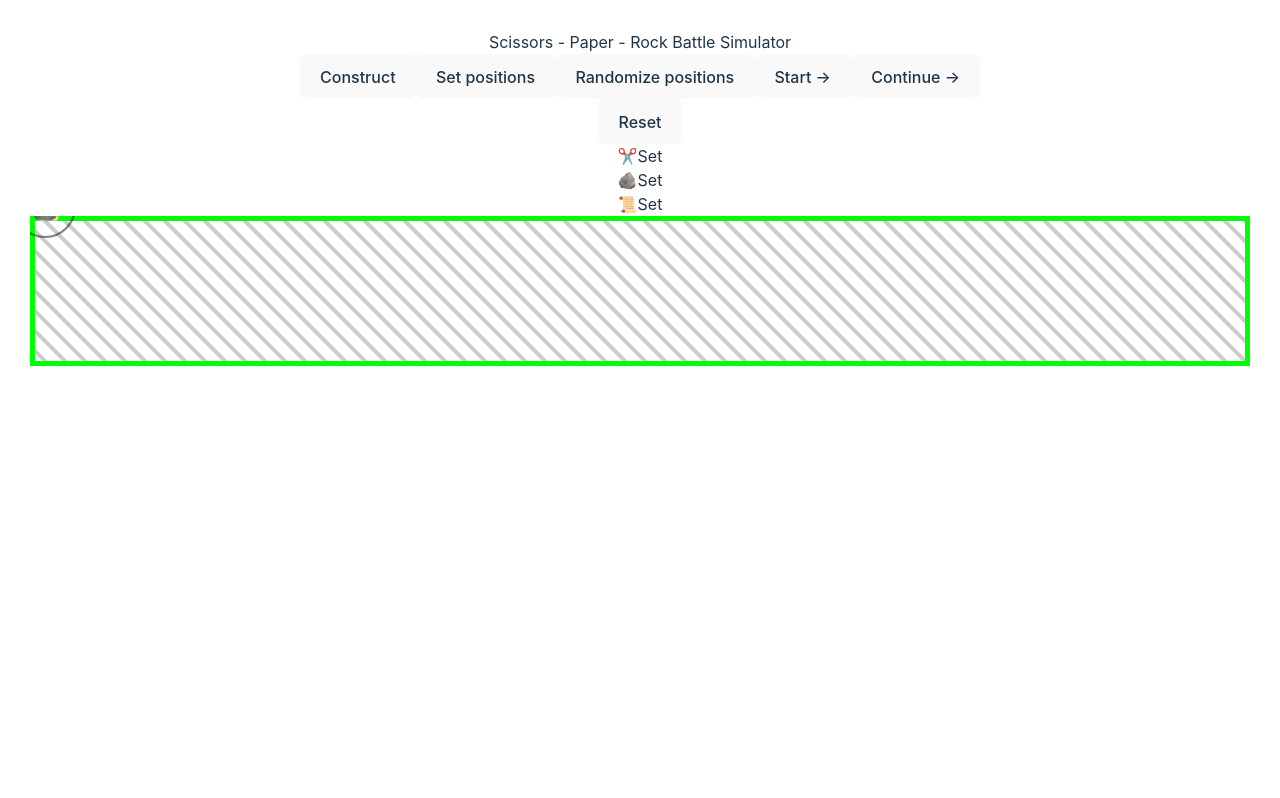
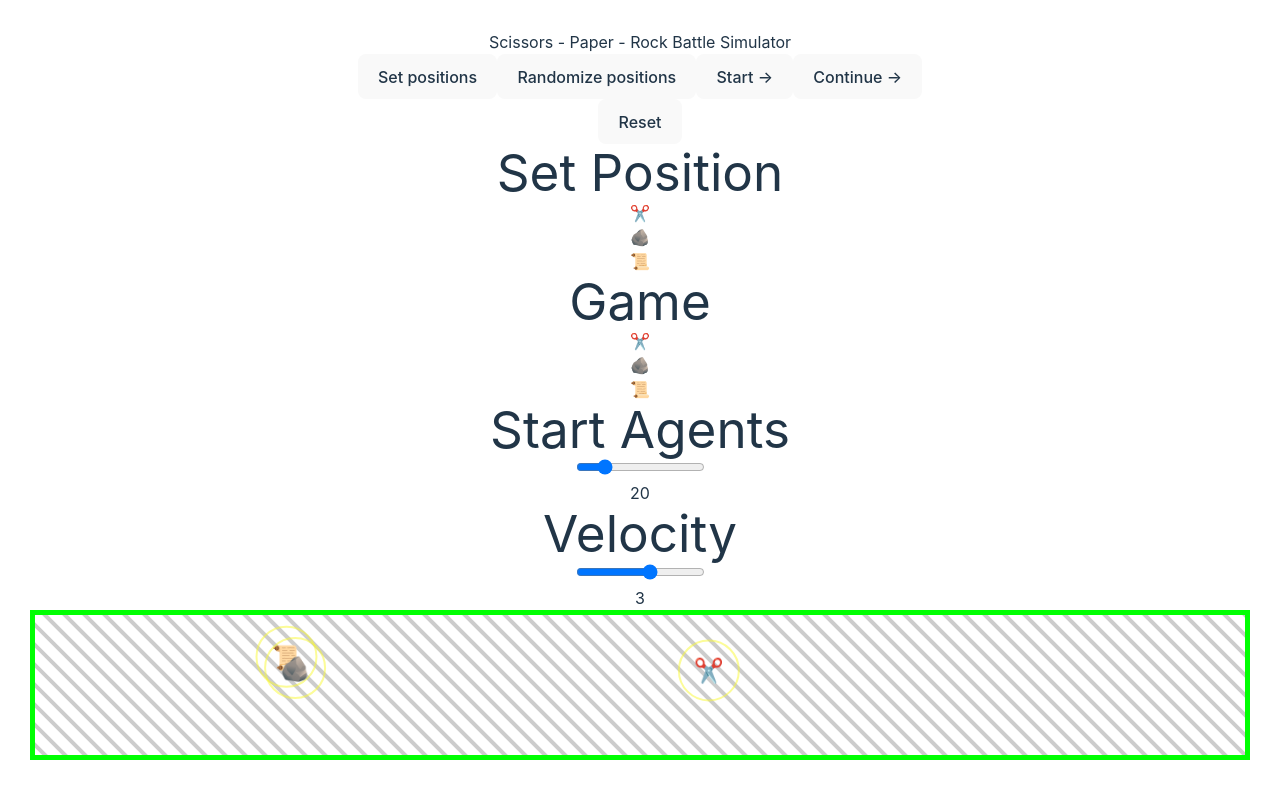
Before and after one commit to MrRomo/scissors-paper-rock, a React (Vite) app: page / in a window 1280 px wide. Built offline with nearby package versions, Linux system fonts and the light colour scheme.

Commit message:
feat: set velocity and star agents

```diff
--- /dev/null
+++ b/src/components/atoms/Barchart.tsx
@@ -0,0 +1,35 @@
+import { TableContext } from "@providers"
+import { useContext, useEffect, useState } from "react"
+
+interface BarchartProps {
+    icon: string
+    color: 'red' | 'blue' | 'green'
+}
+
+const colorBar = {
+    red: 'bg-red-500',
+    green: 'bg-green-500',
+    blue: 'bg-blue-500',
+}
+
+export const Barchart = ({ color, icon }: BarchartProps) => {
+    const { agents } = useContext(TableContext)
+    const [percentage, setPercentage] = useState(0)
+
+    useEffect(() => {
+        const total = agents.length
+        const count = agents.filter(agent => agent.icon === icon).length
+        const percentage = (count / total) * 100
+        setPercentage(percentage)
+    }, [agents, icon])
+
+    return (
+        <div className="flex flex-col items-center gap-2">
+            <div className="w-4 h-32 bg-slate-700 rounded-full flex flex-col-reverse">
+                <div className={`w-full ${colorBar[color]} rounded-full `} style={{ height: `${percentage}%` }}></div>
+            </div>
+            <span role="img" aria-label="icon">{icon}</span>
+        </div>
+    )
+
+}
--- a/src/components/atoms/Slider.tsx
+++ b/src/components/atoms/Slider.tsx
@@ -1,23 +1,33 @@
 import React from 'react';
 
-function NativeSlider({value, setValue}: {value: number, setValue: (e: number) => void}){
+interface NativeSliderProps {
+    setValue: (e: number) => void;
+    min: number;
+    max: number;
+    value: number;
+    step?: number;
+    disabled?: boolean;
+}
+
+export function NativeSlider({ value, setValue, min, max, step, disabled }: NativeSliderProps) {
+
 
     const handleChange = (e: React.ChangeEvent<HTMLInputElement>) => {
-        setValue(parseInt(e.target.value));
+        setValue(Number(e.target.value));
     }
 
     return (
         <div className='flex gap-2'>
             <input
                 type="range"
-                min={1} // Valor mínimo del slider
-                max={300} // Valor máximo del slider
+                min={min || 1} // Valor mínimo del slider
+                max={max || 300} // Valor máximo del slider
                 value={value} // Valor actual del slider
                 onChange={handleChange} // Función que se ejecuta al cambiar el valor
+                step={step || 1}
+                disabled={disabled}
             />
             <div>{value}</div> {/* Mostrar el valor actual */}
         </div>
     );
 }
-
-export default NativeSlider;
--- a/src/components/atoms/index.ts
+++ b/src/components/atoms/index.ts
@@ -1 +1,3 @@
 export * from './Button';
+export * from './Barchart';
+export * from './Slider';
--- a/src/components/molecules/Engine.tsx
+++ b/src/components/molecules/Engine.tsx
@@ -2,7 +2,7 @@
 import { TableContext } from "@providers"
 
 export const Engine = ({ children }: { children: React.ReactNode }) => {
-    const { agents, stage, setAgents, emitters, walls } = useContext(TableContext)
+    const { agents, stage, setAgents, emitters, walls, velocity, canvasSize } = useContext(TableContext)
     const requestRef = useRef<number>()
     const distance = 3
 
@@ -27,7 +27,6 @@
         for (const wall of walls) {
             wall.draw(ctx)
         }
-
         //draw emmiters
         emitters.paper.draw(ctx)
         emitters.scissors.draw(ctx)
@@ -47,7 +46,11 @@
     function updateElement() {
         // Actualiza la posición del elemento
         for (let i = 0; i < agents.length; i++) {
-            agents[i].move()
+            agents[i].move(velocity)
+            if (agents[i].coord.x < -5 || agents[i].coord.x > canvasSize.width + 5 || agents[i].coord.y < -5 || agents[i].coord.y > canvasSize.height + 5) {
+                agents.splice(i, 1)
+                continue
+            }
             const distances = walls.map(wall => ({ distance: agents[i].calculateDistance(wall), wall }))
             const closestWall = distances.filter(e => !isNaN(e.distance))
                 .reduce((acc, curr) => acc.distance < curr.distance ? acc : curr)
@@ -55,11 +58,11 @@
                 agents[i].direction = agents[i].calculateReflexion(closestWall.wall)
             }
             //battle phase
-            for (let j = i+1; j < agents.length; j++) {
+            for (let j = i + 1; j < agents.length; j++) {
                 agents[i].battle(agents[j])
             }
         }
-        setAgents(agents)
+        setAgents([...agents])
     }
 
 
@@ -67,7 +70,7 @@
         if (stage !== 'run') return
         animate()
         return () => cancelAnimationFrame(requestRef.current as number)
-    }, [stage])
+    }, [stage, velocity])
 
 
     return children
--- a/src/components/organisms/Setbar.tsx
+++ b/src/components/organisms/Setbar.tsx
@@ -3,11 +3,11 @@
 import { useContext } from "react"
 
 export const Setbar = () => {
-    const { stage, setStage, emitters, setAgents, randomizeEmmitters } = useContext(TableContext)
+    const { stage, setStage, emitters, setAgents, randomizeEmmitters, startAgents } = useContext(TableContext)
 
     const createAgents = () => {
         const agents = []
-        for (let i = 0; i < 20; i++) {
+        for (let i = 0; i < startAgents; i++) {
             agents.push(emitters.rock.createAgent())
             agents.push(emitters.paper.createAgent())
             agents.push(emitters.scissors.createAgent())
@@ -21,12 +21,12 @@
         <div className="w-full bg-slate-800 rounded-md py-4 flex flex-col gap-4">
             <h2 className="text-white text-center text-2xl font-bold">Scissors - Paper - Rock Battle Simulator</h2>
             <div className="flex justify-center gap-4 px-4">
-                <Button
+                {/* <Button
                     text="Construct"
                     disabled={stage === 'run'}
                     classes={stage === 'construct' ? 'bg-green-500' : ''}
                     onClick={() => setStage("construct")}
-                />
+                /> */}
                 <Button
                     text="Set positions"
                     disabled={stage === 'run'}
--- a/src/components/organisms/Sidebar.tsx
+++ b/src/components/organisms/Sidebar.tsx
@@ -1,39 +1,56 @@
-import { Button } from "@atoms"
+import { Barchart, Button, NativeSlider } from "@atoms"
 import { TableContext } from "@providers"
+import { icons } from "@lib"
 import { useContext } from "react"
 import { twMerge } from "tailwind-merge"
 import { agent } from "types"
 
 export const Sidebar = () => {
-  const { reset, emitters, selectedAgent, setSelectedAgent, stage } = useContext(TableContext)
+  const { reset, emitters, selectedAgent, setSelectedAgent, stage, setVelocity, setStartAgents, startAgents, velocity } = useContext(TableContext)
+
   const agentClass = `bg-slate-700 rounded-full flex items-center justify-center font-medium text-lg w-36 py-4 ${stage === 'set' && 'cursor-pointer'}`
+
   const handleAgent = (agent: agent) => {
     if (stage === 'set') setSelectedAgent(agent)
   }
 
   return (
-    <div className="w-full  h-[70vh] bg-slate-800 rounded-md py-4">
+    <div className="w-full bg-slate-800 rounded-md py-4">
       <Button classes="px-12" text="Reset" onClick={() => reset()} />
-      <div className="my-4">
-        <div className="flex flex-col items-center justify-center gap-2">
-          <div className={twMerge(agentClass, selectedAgent === 'scissors' ? 'bg-slate-900' : '')}
-            onClick={() => handleAgent('scissors')}
-          >
-            <span role="img" aria-label="scissors">✂️</span>
-            {emitters.scissors.coords.x > 0 && emitters.scissors.coords.y > 0 ? `${Math.round(emitters.scissors.coords.x)}, ${Math.round(emitters.scissors.coords.y)}` : 'Set'}
-          </div>
-          <div className={twMerge(agentClass, selectedAgent === 'rock' ? 'bg-slate-900' : '')}
-            onClick={() => handleAgent('rock')}
-          >
-            <span role="img" aria-label="rock">🪨</span>
-            {emitters.rock.coords.x > 0 && emitters.rock.coords.y > 0 ? `${Math.round(emitters.rock.coords.x)}, ${Math.round(emitters.rock.coords.y)}` : 'Set'}
-          </div>
-          <div className={twMerge(agentClass, selectedAgent === 'paper' ? 'bg-slate-900' : '')}
-            onClick={() => handleAgent('paper')}
-          >
-            <span role="img" aria-label="paper">📜</span>
-            {emitters.paper.coords.x > 0 && emitters.paper.coords.y > 0 ? `${Math.round(emitters.paper.coords.x)}, ${Math.round(emitters.paper.coords.y)}` : 'Set'}
-          </div>
+      <div className={twMerge("m-4 border-4 border-gray-700 p-4 rounded-md", stage === 'set' && 'border-cyan-500')}>
+        <h1 className="text-center text-xl font-semibold mb-3">Set Position</h1>
+        <div className="flex items-center justify-center gap-2 px-2">
+          {
+            Object.keys(emitters).map((key, index) => {
+              const emitter = emitters[key as agent]
+              return (
+                <div key={index} className={twMerge(agentClass, selectedAgent === key ? 'bg-slate-900' : '')}
+                  onClick={() => handleAgent(key as agent)}
+                >
+                  <span role="img" aria-label={key}>{icons[emitter.icon]}</span>
+                </div>
+              )
+            })}
+        </div>
+      </div>
+      <div className="m-4 border-4 border-cyan-500 p-4 rounded-md">
+        <h1 className="text-center text-xl font-semibold mb-3">Game</h1>
+        <div className="flex items-center justify-center gap-2 px-2">
+          <Barchart color="red" icon={icons['scissors']} />
+          <Barchart color="green" icon={icons['rock']} />
+          <Barchart color="blue" icon={icons['paper']} />
+        </div>
+      </div>
+      <div className={twMerge("m-4 border-4 border-gray-700 p-4 rounded-md", stage !== 'run' && 'border-cyan-500')}>
+        <h1 className="text-center text-xl font-semibold mb-3">Start Agents</h1>
+        <div className="flex items-center justify-center gap-2 px-2">
+          <NativeSlider min={1} max={100} value={startAgents} setValue={setStartAgents} disabled={stage === 'run'} />
+        </div>
+      </div>
+      <div className="m-4 border-4 border-cyan-500 p-4 rounded-md">
+        <h1 className="text-center text-xl font-semibold mb-3">Velocity</h1>
+        <div className="flex items-center justify-center gap-2 px-2">
+          <NativeSlider min={0.1} max={5} value={velocity} setValue={setVelocity} step={0.01} />
         </div>
       </div>
     </div >
--- a/src/components/organisms/Table.tsx
+++ b/src/components/organisms/Table.tsx
@@ -3,7 +3,7 @@
 export const Table = () => {
 
     return (
-        <div className="w-full h-[70vh] bg-slate-800 rounded-md" id="canvas-container">
+        <div className="w-full h-full bg-slate-800 rounded-md" id="canvas-container">
             <Canva />
         </div>
     )
--- a/src/lib/agent.ts
+++ b/src/lib/agent.ts
@@ -2,7 +2,6 @@
 import { Wall } from "./wall";
 
 export class Agent {
-    private step = 5
     private distance = 10
     constructor(
         public coord: coord,
@@ -10,10 +9,10 @@
         public icon: string
     ) { }
 
-    public move() {
+    public move(step: number) {
         // move agent from coord to 10px in direction
-        this.coord.x += this.step * Math.cos(this.direction)
-        this.coord.y += this.step * Math.sin(this.direction)
+        this.coord.x += step * Math.cos(this.direction)
+        this.coord.y += step * Math.sin(this.direction)
     }
 
     public draw(ctx: CanvasRenderingContext2D) {
--- a/src/lib/emit.ts
+++ b/src/lib/emit.ts
@@ -11,7 +11,7 @@
     draw(ctx: CanvasRenderingContext2D) {
         //draw circle
         ctx.beginPath()
-        ctx.strokeStyle = 'rgba(0, 0, 0, 0.2)'
+        ctx.strokeStyle = 'rgba(250, 250, 50, 0.5)'
         ctx.lineWidth = 2
         ctx.arc(this.coords.x + 15, this.coords.y - 9, 30, 0, 2 * Math.PI)
         ctx.stroke()
--- a/src/lib/index.ts
+++ b/src/lib/index.ts
@@ -2,4 +2,4 @@
 export * from './wall';
 export * from './emit';
 export * from './agent';
-export * from '../components/molecules/Engine';
+export * from './constants';
--- a/src/providers/TableProvider.tsx
+++ b/src/providers/TableProvider.tsx
@@ -20,7 +20,11 @@
     setAgents: (_agents: Agent[]) => { },
     randomizeEmmitters: () => { },
     setCanvasSize: (_size: square) => { },
-    canvasSize: {} as square
+    canvasSize: {} as square,
+    startAgents: 20,
+    velocity: 3,
+    setStartAgents: (_startAgents: number) => { },
+    setVelocity: (_velocity: number) => { }
 })
 
 const defaultBorderWalls = [
@@ -32,16 +36,18 @@
 
 export const TableProvider = ({ children }: { children: React.ReactNode }) => {
     const [walls, setWalls] = useState<Wall[]>(defaultBorderWalls)
+    const [startAgents, setStartAgents] = useState<number>(20)
+    const [velocity, setVelocity] = useState<number>(3)
     const [agents, setAgents] = useState<Agent[]>([])
     const [selectedAgent, setSelectedAgent] = useState<agent>('scissors')
-    const [canvasSize, setCanvasSize] = useState<square>({ x: 0, y: 0, width: 0, height: 0})
+    const [canvasSize, setCanvasSize] = useState<square>({ x: 0, y: 0, width: 0, height: 0 })
     const [emitters, setEmitters] = useState<typeEmitters>({
         scissors: new Emmitter('scissors', { x: 0, y: 0 }),
         rock: new Emmitter('rock', { x: 0, y: 0 }),
         paper: new Emmitter('paper', { x: 0, y: 0 })
     })
 
-    const [stage, setStage] = useState<stage>('construct')
+    const [stage, setStage] = useState<stage>('set')
 
     const startWall = ({ x, y }: coord) => {
         if (stage !== 'construct') return
@@ -67,11 +73,11 @@
 
     const randomizeEmmitters = () => {
         Object.keys(emitters).forEach((key: string) => { // Change the type of 'key' to 'string'
-            const x = canvasSize!.x + canvasSize!.width * Math.random()
-            const y = canvasSize!.y + canvasSize!.height * Math.random()
+            const x = 50 + (canvasSize!.width - 100) * Math.random()
+            const y = 50 + (canvasSize!.height - 100) * Math.random()
             emitters[key as agent].setCoord({ x, y }) // Add a type assertion to 'key' as 'agent'
-            setEmitters({ ...emitters })
         })
+        setEmitters({ ...emitters })
     }
 
     const reset = () => {
@@ -79,6 +85,7 @@
         setAgents([])
         setStage('construct')
     }
+
     const setDefaultBorderWalls = () => {
         const { x, y, width, height } = canvasSize
         const borderWalls = [
@@ -96,10 +103,11 @@
 
     useEffect(() => {
         randomizeEmmitters()
-    },[])
+    }, [canvasSize])
 
     return (
         <TableContext.Provider value={{
+            velocity, setVelocity, startAgents, setStartAgents,
             setCanvasSize, canvasSize, randomizeEmmitters,
             agents, setAgents,
             setSelectedAgent, selectedAgent,
```
